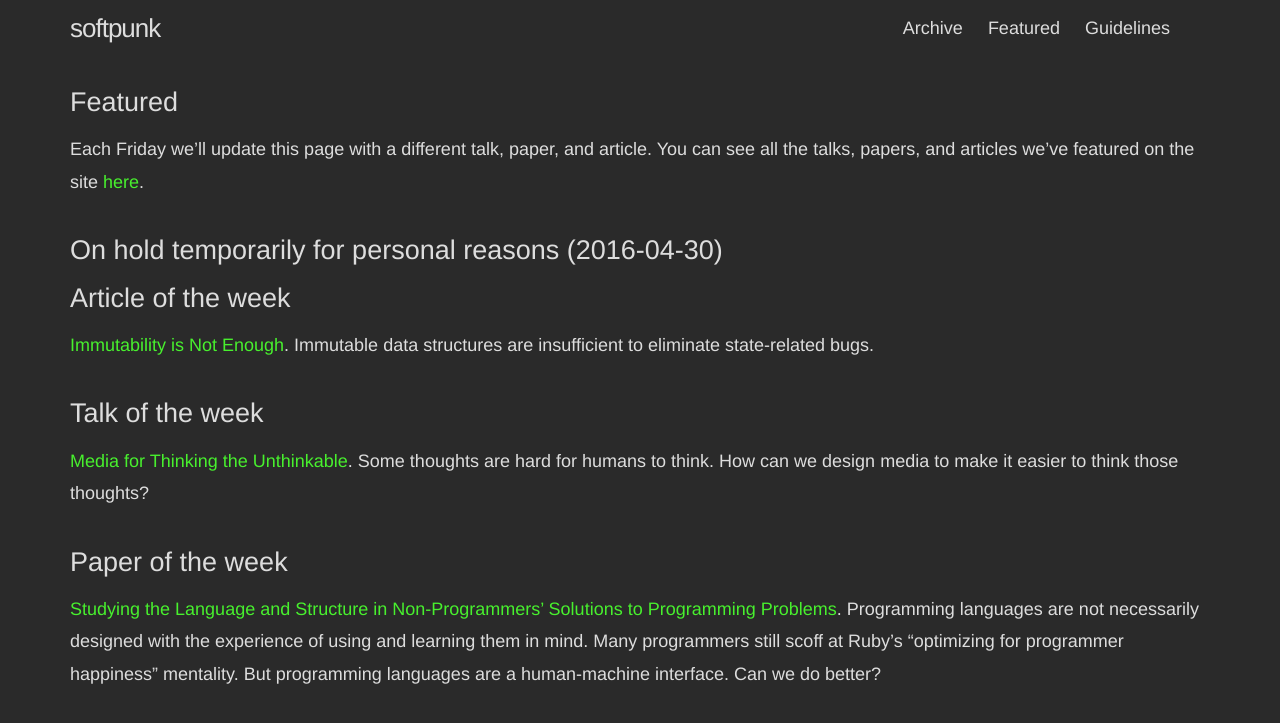
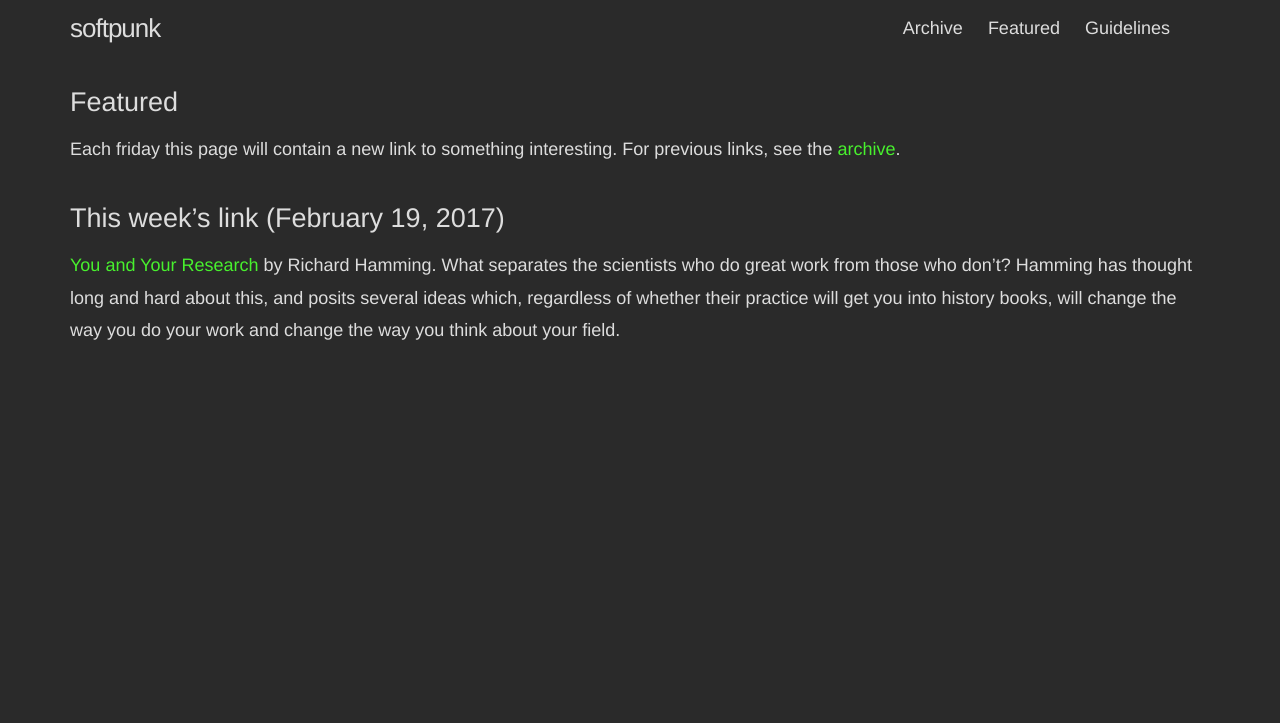
Before and after one commit to softpunk/softpunk.github.io, a Jekyll site: the page built from featured.md, in a window 1280 px wide. Shown: the top 723 px of the page. Built offline with Jekyll 4.4.1, drawn with Linux system fonts in a browser that asks for light colours.

Commit message:
Update featured.md

```diff
--- a/featured.md
+++ b/featured.md
@@ -3,16 +3,7 @@ layout: page
 title: "Featured"
 permalink: /featured/
 ---
+Each friday this page will contain a new link to something interesting. For previous links, see the [archive](/archive/).
 
-Each Friday we'll update this page with a different talk, paper, and article. You can see all the talks, papers, and articles we've featured on the site [here](/archive/).
-
-## On hold temporarily for personal reasons (2016-04-30)
-
-## Article of the week
-[Immutability is Not Enough](https://codewords.recurse.com/issues/six/immutability-is-not-enough). Immutable data structures are insufficient to eliminate state-related bugs.
-
-## Talk of the week
-[Media for Thinking the Unthinkable](https://vimeo.com/67076984). Some thoughts are hard for humans to think. How can we design media to make it easier to think those thoughts?
-
-## Paper of the week
-[Studying the Language and Structure in Non-Programmers’ Solutions to Programming Problems](http://alumni.cs.ucr.edu/~ratana/PaneRatanamahatanaMyers00.pdf). Programming languages are not necessarily designed with the experience of using and learning them in mind. Many programmers still scoff at Ruby's "optimizing for programmer happiness" mentality. But programming languages are a human-machine interface. Can we do better?
+## This week's link (February 19, 2017)
+[You and Your Research](https://www.cs.virginia.edu/~robins/YouAndYourResearch.pdf) by Richard Hamming. What separates the scientists who do great work from those who don't? Hamming has thought long and hard about this, and posits several ideas which, regardless of whether their practice will get you into history books, will change the way you do your work and change the way you think about your field.
```
